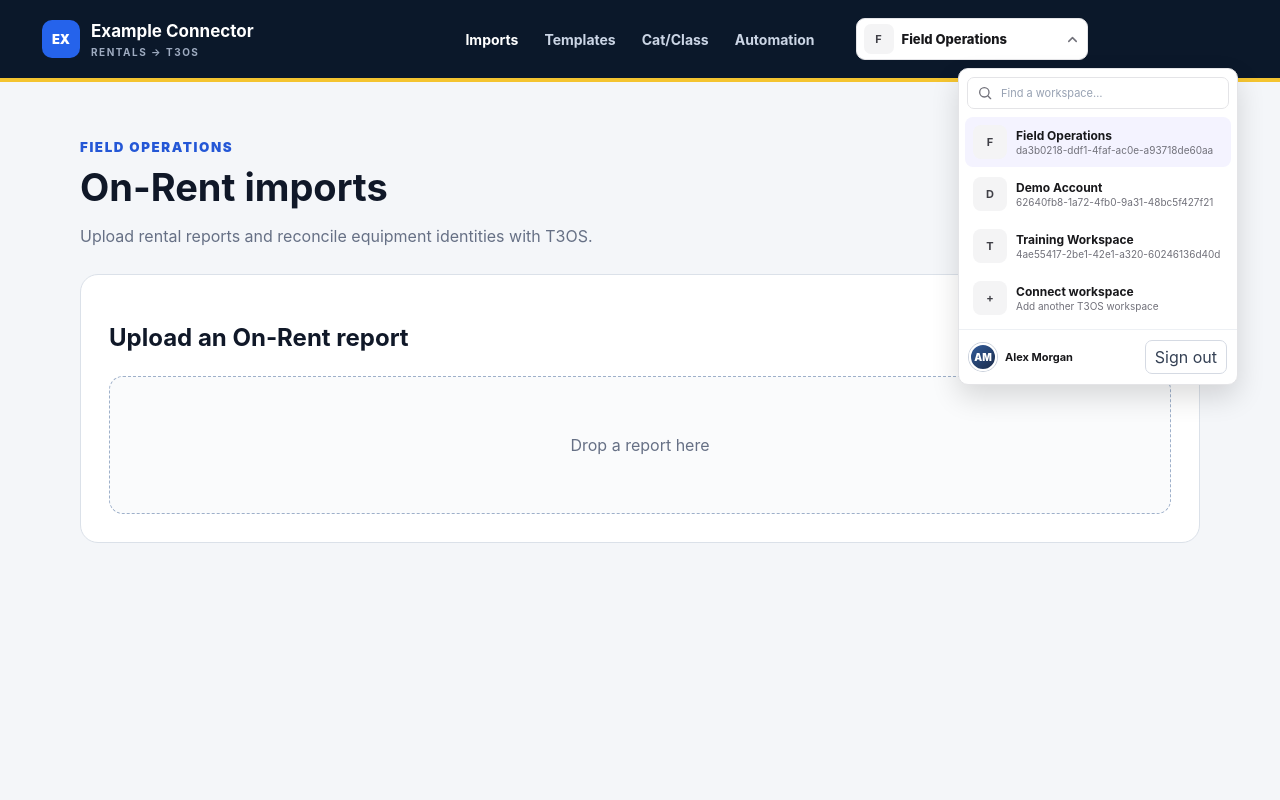
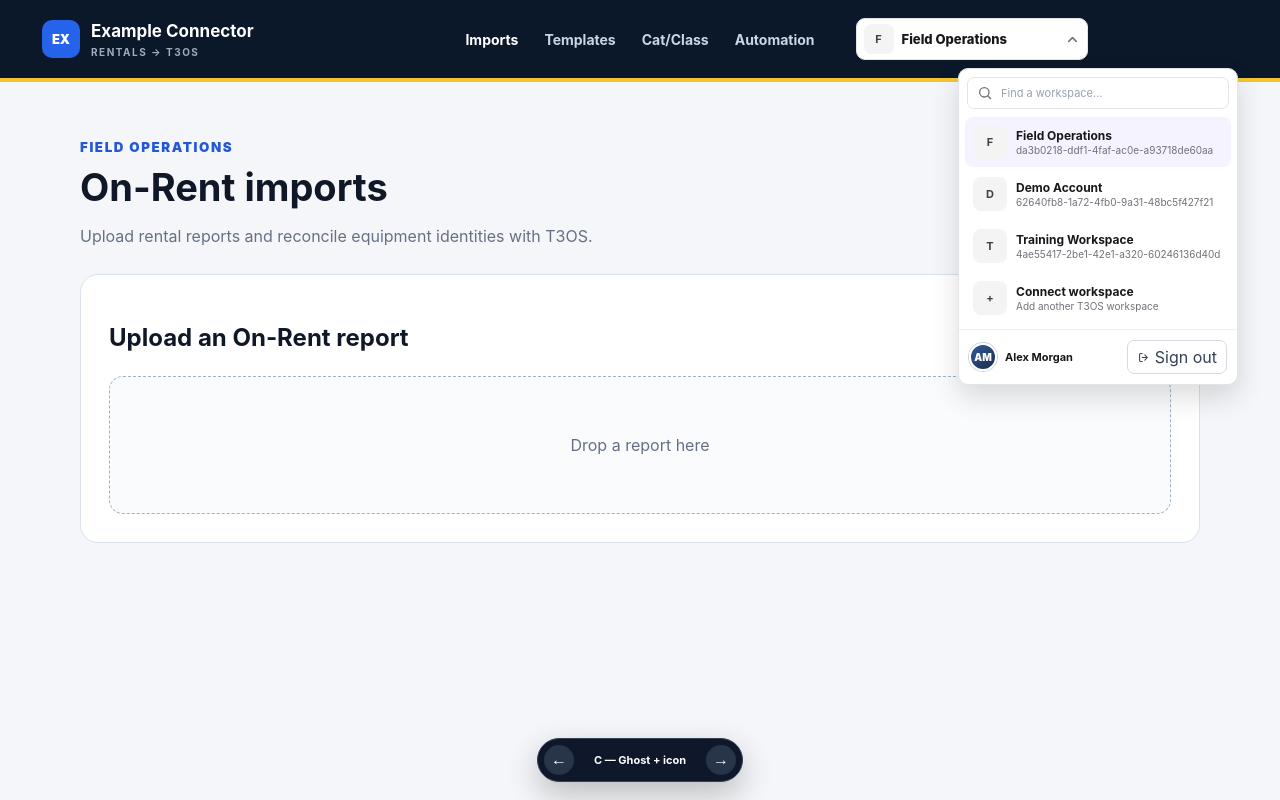
Before and after one commit to EquipmentShare/t3os-ui-registry, a React (Vite) app in the folder demo/: page / in a window 1280 px wide. Built offline with nearby package versions, Linux system fonts and the light colour scheme.

Commit message:
prototype: compare compact sign-out actions

```diff
--- a/demo/src/main.tsx
+++ b/demo/src/main.tsx
@@ -1,6 +1,10 @@
-import { StrictMode } from "react";
+import { StrictMode, useEffect, useState } from "react";
 import { createRoot } from "react-dom/client";
 import { AccountWorkspaceMenu } from "../../registry/account-workspace-menu/account-workspace-menu";
+import {
+  SignOutPrototypeSwitcher,
+  type SignOutVariant,
+} from "./signout-prototype-switcher";
 import "./styles.css";
 
 const workspaces = [
@@ -22,6 +26,25 @@ const workspaces = [
 ];
 
 function Demo() {
+  const readVariant = (): SignOutVariant => {
+    const value = new URLSearchParams(window.location.search).get("variant");
+    return value === "A" || value === "B" ? value : "C";
+  };
+  const [variant, setVariant] = useState<SignOutVariant>(readVariant);
+
+  useEffect(() => {
+    const update = () => setVariant(readVariant());
+    window.addEventListener("popstate", update);
+    return () => window.removeEventListener("popstate", update);
+  }, []);
+
+  useEffect(() => {
+    document.documentElement.dataset.signoutVariant = variant;
+    return () => {
+      delete document.documentElement.dataset.signoutVariant;
+    };
+  }, [variant]);
+
   return (
     <div className="page">
       <header>
@@ -59,6 +82,7 @@ function Demo() {
           <div>Drop a report here</div>
         </section>
       </main>
+      <SignOutPrototypeSwitcher current={variant} />
     </div>
   );
 }
--- /dev/null
+++ b/demo/src/signout-prototype-switcher.tsx
@@ -0,0 +1,60 @@
+import { useEffect } from "react";
+
+// PROTOTYPE — three sign-out treatments on the existing demo route.
+export type SignOutVariant = "A" | "B" | "C";
+
+const variants: readonly SignOutVariant[] = ["A", "B", "C"];
+const names: Record<SignOutVariant, string> = {
+  A: "Outlined",
+  B: "Icon only",
+  C: "Ghost + icon",
+};
+
+export function SignOutPrototypeSwitcher({
+  current,
+}: {
+  current: SignOutVariant;
+}) {
+  const select = (offset: number) => {
+    const next =
+      variants[
+        (variants.indexOf(current) + offset + variants.length) % variants.length
+      ]!;
+    const url = new URL(window.location.href);
+    url.searchParams.set("variant", next);
+    window.history.pushState({}, "", url);
+    window.dispatchEvent(new PopStateEvent("popstate"));
+  };
+
+  useEffect(() => {
+    const onKeyDown = (event: KeyboardEvent) => {
+      const target = event.target as HTMLElement;
+      if (target.matches("input, textarea, [contenteditable='true']")) return;
+      if (event.key === "ArrowLeft") select(-1);
+      if (event.key === "ArrowRight") select(1);
+    };
+    window.addEventListener("keydown", onKeyDown);
+    return () => window.removeEventListener("keydown", onKeyDown);
+  });
+
+  return (
+    <aside
+      className="signout-prototype-switcher"
+      aria-label="Prototype variant"
+    >
+      <button
+        type="button"
+        aria-label="Previous variant"
+        onClick={() => select(-1)}
+      >
+        ←
+      </button>
+      <strong>
+        {current} — {names[current]}
+      </strong>
+      <button type="button" aria-label="Next variant" onClick={() => select(1)}>
+        →
+      </button>
+    </aside>
+  );
+}
--- a/demo/src/styles.css
+++ b/demo/src/styles.css
@@ -115,3 +115,74 @@ section div {
     display: none;
   }
 }
+
+/* PROTOTYPE — sign-out treatments, selected by ?variant=A|B|C. */
+html[data-signout-variant="A"] [class*="_signOut_"] svg {
+  display: none;
+}
+
+html[data-signout-variant="B"] [class*="_signOut_"] {
+  width: 28px;
+  height: 28px;
+  justify-content: center;
+  padding: 0;
+  border: 0;
+  border-radius: 6px;
+  background: transparent;
+  color: #71717a;
+}
+html[data-signout-variant="B"] [class*="_signOut_"] span {
+  position: absolute;
+  width: 1px;
+  height: 1px;
+  overflow: hidden;
+  clip-path: inset(50%);
+}
+
+html[data-signout-variant="C"] [class*="_signOut_"] {
+  padding: 6px 7px;
+  border: 0;
+  background: transparent;
+  color: #52525b;
+  font-size: 11px;
+  font-weight: 600;
+}
+html[data-signout-variant="B"] [class*="_signOut_"]:hover,
+html[data-signout-variant="C"] [class*="_signOut_"]:hover {
+  background: #fff1f2;
+  color: #be123c;
+}
+
+.signout-prototype-switcher {
+  position: fixed;
+  right: 50%;
+  bottom: 18px;
+  z-index: 100;
+  display: flex;
+  align-items: center;
+  gap: 10px;
+  padding: 6px;
+  border: 1px solid #334155;
+  border-radius: 999px;
+  background: #0f172a;
+  box-shadow: 0 12px 32px rgb(0 0 0 / 24%);
+  color: white;
+  transform: translateX(50%);
+}
+.signout-prototype-switcher button {
+  display: grid;
+  width: 30px;
+  height: 30px;
+  place-items: center;
+  border: 0;
+  border-radius: 50%;
+  background: #273449;
+  color: white;
+  cursor: pointer;
+  font-size: 16px;
+}
+.signout-prototype-switcher strong {
+  min-width: 112px;
+  font-size: 11px;
+  text-align: center;
+}
--- a/registry/account-workspace-menu/account-workspace-menu.module.css
+++ b/registry/account-workspace-menu/account-workspace-menu.module.css
@@ -239,6 +239,9 @@
   margin: 0;
 }
 .signOut {
+  display: inline-flex;
+  align-items: center;
+  gap: 5px;
   padding: 6px 9px;
   border: 1px solid #d5dae3;
   border-radius: 7px;
@@ -247,6 +250,15 @@
   cursor: pointer;
   font-size: 10px;
   font-weight: 800;
+}
+.signOut svg {
+  width: 13px;
+  height: 13px;
+  fill: none;
+  stroke: currentColor;
+  stroke-linecap: round;
+  stroke-linejoin: round;
+  stroke-width: 1.6;
 }
 .signOut:hover {
   border-color: #f4a4a4;
--- a/registry/account-workspace-menu/account-workspace-menu.tsx
+++ b/registry/account-workspace-menu/account-workspace-menu.tsx
@@ -30,6 +30,15 @@ function SearchIcon() {
     <svg aria-hidden="true" viewBox="0 0 24 24">
       <circle cx="11" cy="11" r="7" />
       <path d="m16.5 16.5 4 4" />
+    </svg>
+  );
+}
+
+function LogoutIcon() {
+  return (
+    <svg aria-hidden="true" viewBox="0 0 20 20">
+      <path d="M8 4H5.5A1.5 1.5 0 0 0 4 5.5v9A1.5 1.5 0 0 0 5.5 16H8" />
+      <path d="m12 6 4 4-4 4M16 10H8" />
     </svg>
   );
 }
@@ -260,7 +269,8 @@ export function AccountWorkspaceMenu({
                   type="submit"
                   role="menuitem"
                 >
-                  Sign out
+                  <LogoutIcon />
+                  <span>Sign out</span>
                 </button>
               </form>
             </div>
```
